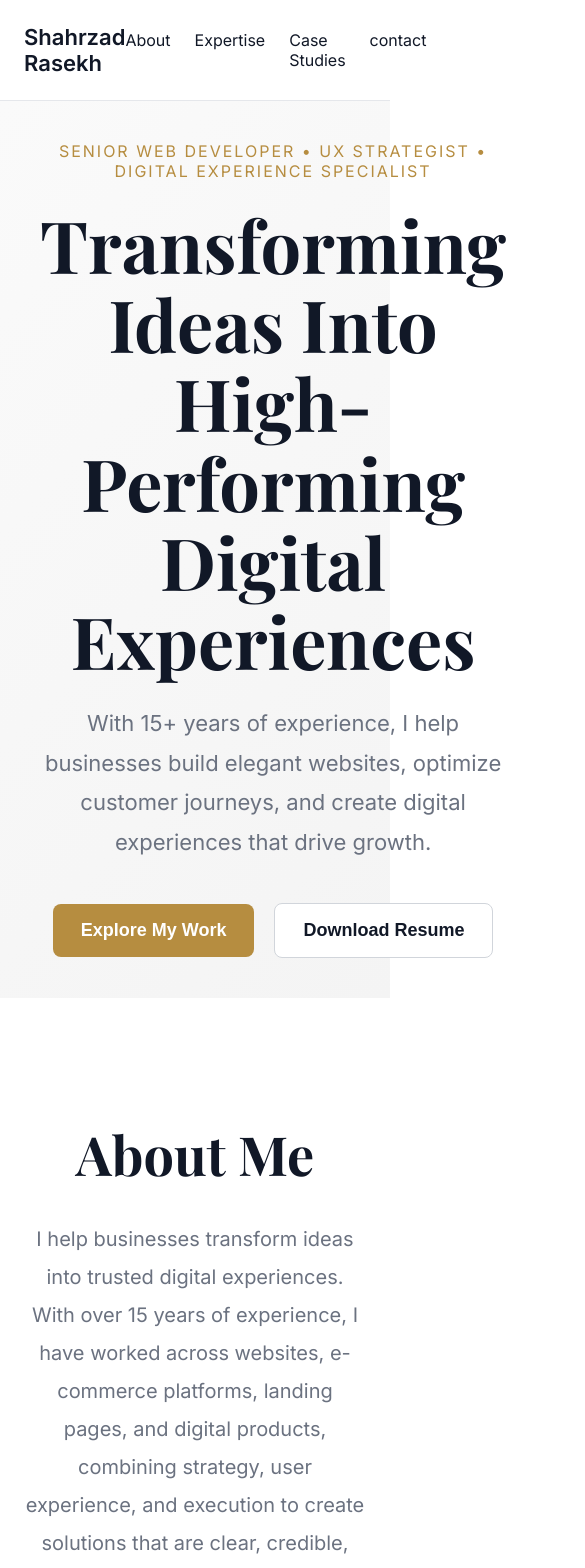
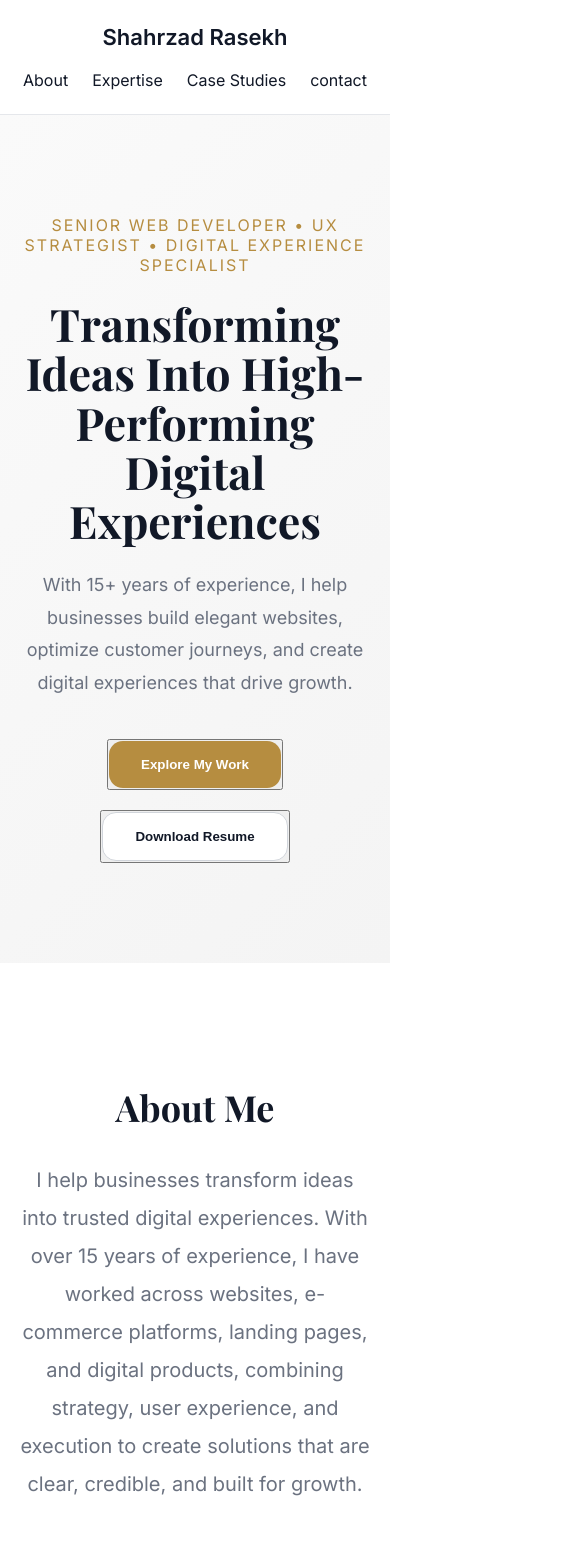
Before and after one commit to ShahrzadRasekh/Portfolio-Shahrzad-2026, a React (Vite) app: page / in a window 390 px wide. Shown: the top 1568 px of the page, 585 px wide, since content can reach past the window. Built offline with nearby package versions, Linux system fonts and the light colour scheme.

Commit message:
responsive-index.css

```diff
--- a/src/components/Contact.jsx
+++ b/src/components/Contact.jsx
@@ -6,8 +6,7 @@ export default function Contact() {
           <h2>Let's Work Together</h2>
 
           <p>
-            I'm always interested in meaningful projects,
-            remote opportunities, and collaborations.
+          I'm always open to meaningful projects, remote opportunities, and collaborations that create lasting digital impact.
           </p>
 
           <div className="contact-links">
--- a/src/index.css
+++ b/src/index.css
@@ -13,6 +13,7 @@ body {
   color: #111827;
   background: #ffffff;
   }
+
   h1,
   h2,
   h3 {
@@ -20,24 +21,21 @@ h3 {
   }
 
   .container {
+  width: 90%;
   max-width: 1200px;
   margin: auto;
-  padding: 0 24px;
   }
 
-.navbar {
-  padding: 24px 0;
-  border-bottom: 1px solid #145DA0;
-
-}
+  /* =========================
+  NAVBAR
+  ========================= */
 
   .navbar {
   position: sticky;
   top: 0;
   z-index: 1000;
 
-  background: rgba(255,255,255,0.95);
-
+  background: rgba(255, 255, 255, 0.95);
   backdrop-filter: blur(10px);
 
   padding: 24px 0;
@@ -53,7 +51,7 @@ h3 {
 
   .logo {
   font-size: 22px;
-  font-weight: bold;
+  font-weight: 700;
   }
 
   .nav-links {
@@ -64,12 +62,27 @@ h3 {
   .nav-links a {
   text-decoration: none;
   color: #111827;
+  transition: 0.3s;
   }
 
+  .nav-links a:hover {
+  color: #B68D40;
+  }
+
+  /* =========================
+  HERO
+  ========================= */
+
   .hero {
-  min-height: 85vh;
+  min-height: 90vh;
   display: flex;
   align-items: center;
+
+  background: linear-gradient(
+  135deg,
+  #fafafa 0%,
+  #f4f4f4 100%
+  );
   }
 
   .hero-content {
@@ -102,157 +115,57 @@ h3 {
 
   .hero-buttons {
   margin-top: 40px;
+
+  display: flex;
+  justify-content: center;
+  gap: 20px;
+  flex-wrap: wrap;
   }
-
-.hero-buttons button {
-  padding: 16px 28px;
-  border-radius: 8px;
-  border: none;
-  cursor: pointer;
-  margin: 0 10px;
-  font-size: 16px;
-}
-
-.hero-buttons button:first-child {
-  background: #B68D40;
-  color: white;
-}
-
-.hero-buttons button {
-  transition: all 0.3s ease;
-}
-
 
   .hero-buttons a {
   text-decoration: none;
   }
 
   .primary-btn {
+  display: inline-block;
+
+  background: #B68D40;
   color: white;
+
+  padding: 16px 32px;
+
+  border-radius: 14px;
+
+  font-weight: 600;
+
+  transition: all 0.3s ease;
   }
 
   .secondary-btn {
+  display: inline-block;
+
+  background: white;
   color: #111827;
+
+  border: 1px solid #d1d5db;
+
+  padding: 16px 32px;
+
+  border-radius: 14px;
+
+  font-weight: 600;
+
+  transition: all 0.3s ease;
   }
 
-.primary-btn,
-.secondary-btn {
-  font-size: 18px;
-  font-weight: 600;
-  text-decoration: none;
-}
-
-
-.hero-buttons button:hover {
+  .primary-btn:hover,
+  .secondary-btn:hover {
   transform: translateY(-3px);
   }
 
-.secondary {
-  background: white;
-  border: 1px solid #d1d5db !important;
-}
-
-.projects {
-  padding: 120px 0;
-}
-
-.projects h2 {
-  text-align: center;
-  font-size: 54px;
-  margin-bottom: 60px;
-}
-
-.project-grid {
-  display: grid;
-  grid-template-columns: repeat(3, 1fr);
-  gap: 30px;
-}
-
-.project-card {
-  text-decoration: none;
-  color: inherit;
-  border-radius: 18px;
-  overflow: hidden;
-  background: white;
-  box-shadow: 0 10px 40px rgba(0,0,0,0.08);
-  transition: 0.3s;
-}
-
-.project-card:hover {
-  transform: translateY(-8px);
-}
-
-.project-card img {
-  width: 100%;
-  aspect-ratio: 16 / 9;
-  object-fit: cover;
-  display: block;
-}
-
-.project-content {
-  padding: 24px;
-}
-
-.project-content p {
-  color: #B68D40;
-  margin-bottom: 10px;
-}
-
-.project-content h3 {
-  font-size: 28px;
-}
-
-.hero {
-  min-height: 75vh;
-  display: flex;
-  align-items: center;
-
-  background:
-  linear-gradient(
-    135deg,
-    #fafafa 0%,
-    #f4f4f4 100%
-  );
-}
-
-.hero {
-  min-height: 90vh;
-  display: flex;
-  align-items: center;
-
-  background:
-  linear-gradient(
-    135deg,
-    #fafafa 0%,
-    #f4f4f4 100%
-  );
-}
-
-.results {
-  padding: 120px 0;
-  background: #111827;
-  color: white;
-}
-
-.stats {
-  display: grid;
-  grid-template-columns: repeat(4, 1fr);
-  gap: 40px;
-}
-
-.stat {
-  text-align: center;
-}
-
-.stat h2 {
-  font-size: 64px;
-  color: #B68D40;
-}
-
-.stat p {
-  margin-top: 10px;
-  color: #d1d5db;
-}
+  /* =========================
+  ABOUT
+  ========================= */
 
   .about {
   padding: 120px 0;
@@ -272,12 +185,10 @@ h3 {
   font-size: 20px;
   color: #6b7280;
   }
-.project-description {
-  display: block;
-  margin-top: 12px;
-  line-height: 1.7;
-  color: #6b7280;
-}
+
+  /* =========================
+  EXPERTISE
+  ========================= */
 
   .expertise {
   padding: 120px 0;
@@ -305,6 +216,107 @@ h3 {
   box-shadow: 0 8px 25px rgba(0,0,0,0.05);
   }
 
+  /* =========================
+  PROJECTS
+  ========================= */
+
+  .projects {
+  padding: 120px 0;
+  }
+
+  .projects h2 {
+  text-align: center;
+  font-size: 54px;
+  margin-bottom: 60px;
+  }
+
+  .project-grid {
+  display: grid;
+  grid-template-columns: repeat(3, 1fr);
+  gap: 30px;
+  }
+
+  .project-card {
+  text-decoration: none;
+  color: inherit;
+
+  background: white;
+
+  border-radius: 18px;
+
+  overflow: hidden;
+
+  box-shadow: 0 10px 40px rgba(0,0,0,0.08);
+
+  transition: all 0.3s ease;
+  }
+
+  .project-card:hover {
+  transform: translateY(-8px);
+  }
+
+  .project-card img {
+  width: 100%;
+  height: 250px;
+
+  object-fit: cover;
+
+  display: block;
+  }
+
+  .project-content {
+  padding: 24px;
+  }
+
+  .project-content p {
+  color: #B68D40;
+  margin-bottom: 10px;
+  }
+
+  .project-content h3 {
+  font-size: 28px;
+  margin-bottom: 10px;
+  }
+
+  .project-description {
+  color: #6b7280;
+  line-height: 1.7;
+  }
+
+  /* =========================
+  RESULTS
+  ========================= */
+
+  .results {
+  padding: 120px 0;
+  background: #111827;
+  color: white;
+  }
+
+  .stats {
+  display: grid;
+  grid-template-columns: repeat(4, 1fr);
+  gap: 40px;
+  }
+
+  .stat {
+  text-align: center;
+  }
+
+  .stat h2 {
+  color: #B68D40;
+  font-size: 64px;
+  }
+
+  .stat p {
+  margin-top: 10px;
+  color: #d1d5db;
+  }
+
+  /* =========================
+  CASE STUDIES
+  ========================= */
+
   .case-studies {
   padding: 120px 0;
   }
@@ -317,8 +329,11 @@ h3 {
 
   .case-study {
   margin-bottom: 80px;
+
   padding: 40px;
+
   border-radius: 20px;
+
   background: #fafafa;
   }
 
@@ -339,31 +354,28 @@ h3 {
   }
 
   .case-grid p {
+  color: #6b7280;
   line-height: 1.8;
-  color: #6b7280;
-}
-
-.nav-links a {
-  text-decoration: none;
-  color: #111827;
-  transition: 0.3s;
-}
-
-.nav-links a:hover {
-  color: #B68D40;
   }
 
   .case-link {
   display: inline-block;
   margin-top: 20px;
+
   color: #B68D40;
+
   font-weight: 600;
+
   text-decoration: none;
   }
 
   .case-link:hover {
   text-decoration: underline;
   }
+
+  /* =========================
+  CONTACT
+  ========================= */
 
   .contact {
   padding: 120px 0;
@@ -378,6 +390,7 @@ h3 {
   .contact p {
   max-width: 700px;
   margin: 0 auto 40px;
+
   color: #6b7280;
   line-height: 1.8;
   }
@@ -403,8 +416,81 @@ h3 {
 
   transition: all 0.3s ease;
   }
+
   .contact-links a:hover {
   background: #B68D40;
   color: white;
   border-color: #B68D40;
   }
+
+  /* =========================
+  MOBILE
+  ========================= */
+
+  @media (max-width: 768px) {
+
+  .navbar .container {
+  flex-direction: column;
+  gap: 20px;
+  }
+
+  .nav-links {
+  justify-content: center;
+  flex-wrap: wrap;
+  }
+
+  .hero {
+  min-height: auto;
+  padding: 80px 0;
+  }
+
+  .hero-content {
+  padding: 20px;
+  }
+
+  .hero h1 {
+  font-size: 2.8rem;
+  }
+
+  .hero-description {
+  font-size: 18px;
+  }
+
+  .hero-buttons {
+  flex-direction: column;
+  align-items: center;
+  }
+
+  .project-grid {
+  grid-template-columns: 1fr;
+  }
+
+  .skills-grid {
+  grid-template-columns: 1fr;
+  }
+
+  .stats {
+  grid-template-columns: 1fr 1fr;
+  }
+
+  .case-grid {
+  grid-template-columns: 1fr;
+  }
+
+  .contact-links {
+  flex-direction: column;
+  align-items: center;
+  }
+
+  .projects h2,
+  .about h2,
+  .expertise h2,
+  .case-studies h2,
+  .contact h2 {
+  font-size: 36px;
+  }
+
+  .case-study h3 {
+  font-size: 28px;
+  }
+  }
```
Lines whose indentation alone changed are shown as unchanged.
